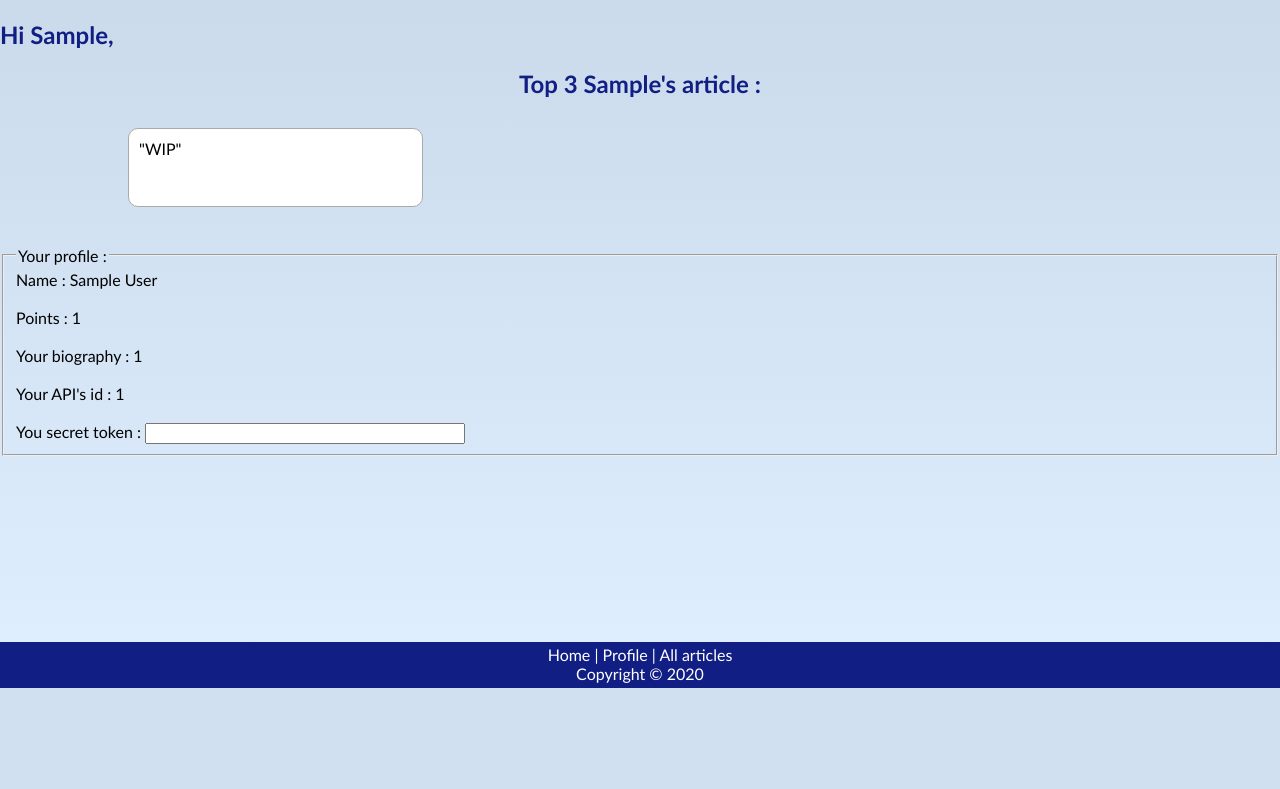
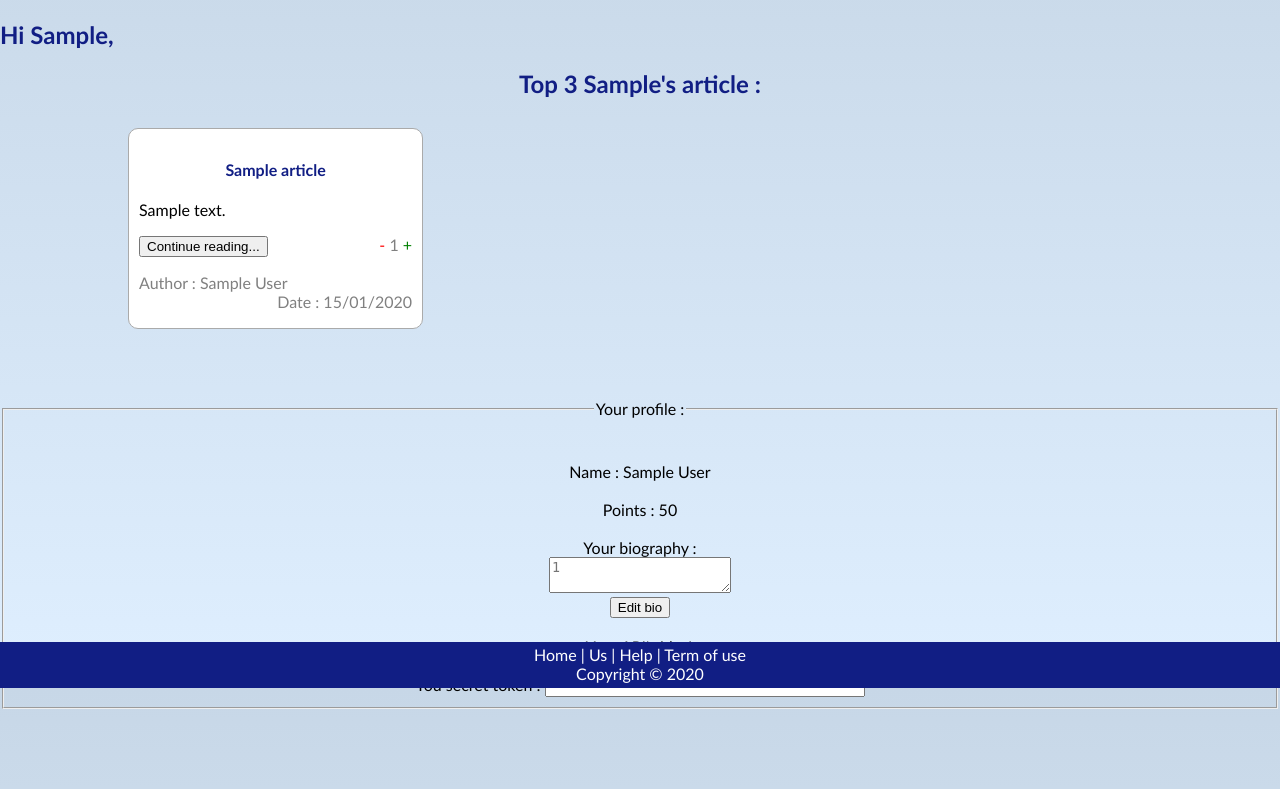
Before and after one commit to NinaKaveh/ecosphere-web-app, a PHP site: page /View/user/user_profile.php in a window 1280 px wide. Shown: the part 112-901 px from the top of the page. Before the commit the page ends 800 px from the top, so only its background shows below. Run offline with PHP 8.4, Linux system fonts and the light colour scheme; the visitor is signed in with stand-in values (Sample User, id 1); tables that the repository leaves empty hold one stand-in row (values such as "Sample post").

Commit message:
Update user_profile.php
Edition de la bioraphie possible / ajout des points

```diff
--- a/View/user/user_profile.php
+++ b/View/user/user_profile.php
@@ -19,29 +19,93 @@
         <h1>Hi <?php $all_name = explode(' ',$_SESSION['name']); $first_name = $all_name[0];echo $first_name;?>,</h1>
         <h2>Top 3 <?php echo $first_name;?>'s article :</h2>
         <div class="grid-article">
-            <section class="article_row">
-                "WIP"
-            </section>
+            <?php
+            try {
+                include("../../Model/connect.php");
+            } catch (Exception $e) {
+                die('Erreur : ' . $e->getMessage());
+            }
+
+            $data_top3 = $bdd->prepare("SELECT article.id,article.title,article.content,article.date,user.name,COUNT(DISTINCT like_article.id_user) AS like_number FROM like_article INNER JOIN article ON article.id = like_article.id_article INNER JOIN user ON user.id = like_article.id_user WHERE user.id LIKE :user_id GROUP BY like_article.id_article ORDER BY like_number DESC LIMIT 3");
+            $data_top3->bindParam(":user_id",$_SESSION['id']);
+            $data_top3->execute();
+            while ($article_top3 = $data_top3->fetch()) {
+                if(strlen($article_top3['content']) > 128) {$contentPreview_top3 = substr($article_top3['content'],0,128) . "...";}
+                else $contentPreview_top3 = $article_top3['content'];
+
+                $like_req_top3 = $bdd->prepare("SELECT * FROM like_article WHERE id_article LIKE :id_article");
+                $like_req_top3->bindParam(":id_article",$article_top3['id']);
+                $like_req_top3->execute();
+                $like_top3 = $like_req_top3->rowCount();
+
+                echo '<section id="top3" class="article_row">
+
+            <h4 style="text-align: center">' . $article_top3['title'] . '</h4>
+
+            <p class="preview_article">' . $contentPreview_top3 . '</p>
+
+            <p class="footer_article"><button type="button" onclick="openArticle(\'article-' . $article_top3['id'] . '\');">Continue reading...</button>
+            <span> <a class="dislike_article" href="like_article.php?article=' . $article_top3['id'] . '&like=-1">-</a> ' . $like_top3 . ' <a class="like_article" href="like_article.php?article=' . $article_top3['id'] . '&like=1">+</a> </span>
+            </p>
+
+            <p class="author_article">
+                Author : ' . $article_top3['name'] . '
+                <span>Date : ' . date("d/m/Y", strtotime($article_top3['date'])) . '</span>
+            </p>
+
+        </section>';
+                echo '<div class="article-popup" id="article-' . $article_top3['id'] . '">
+                    <h1>' . $article_top3['title'] . '</h1>
+                    <p>' . $article_top3['content'] . '</p>
+                    <p class="author_article">
+                        Author : ' . $article_top3['name'] . '
+                        <span>Date : ' . date("d/m/Y", strtotime($article_top3['date'])) . '</span>
+                    </p>
+                    <button type="button" class="btn cancel" onclick="closeArticle();">Close</button>
+            </div>';
+            }
+
+            ?>
         </div>
         <br><br><br>
     </section>
 
-    <section id="user_points">
+    <section style="text-align: center" id="user_points">
         <fieldset class="points">
-            <legend>Your profile :</legend>
+            <legend style="margin: 0 auto;">Your profile :</legend><br><br>
             <label>Name : <?php echo $_SESSION['name']; ?></label><br><br>
-            <label>Points : <?php echo $_SESSION['xp']; ?></label><br><br>
-            <label>Your biography : <?php echo $_SESSION['bio']?></label><br><br>
-                    <?php
-                        try {
-                            include("../../Model/connect.php");
-                        } catch (Exception $e) {
-                            die('Erreur : ' . $e->getMessage());
-                        }
-                        $token_req = $bdd->prepare("SELECT password FROM user WHERE id LIKE :id");
-                        $token_req->bindParam(":id",$_SESSION['id']);
-                        $token_req->execute();
-                    ?>
+            <label>Points : <?php
+                try {
+                    include("../../Model/connect.php");
+                } catch (Exception $e) {
+                    die('Erreur : ' . $e->getMessage());
+                }
+                $xp = 0;
+
+                $like_req = $bdd->prepare("SELECT COUNT(like_article.id_user) FROM like_article INNER JOIN article ON like_article.id_article = article.id WHERE article.id_user LIKE :id_user");
+                $like_req->bindParam(":id_user",$_SESSION['id']);
+                $like_req->execute();
+                $nb_like = $like_req->fetchColumn();
+
+                $article_req = $bdd->prepare("SELECT COUNT(*) FROM article WHERE article.id_user LIKE :id_user");
+                $article_req->bindParam(":id_user",$_SESSION['id']);
+                $article_req->execute();
+                $nb_article = $article_req->fetchColumn();
+
+                $xp = $nb_like*10 + $nb_article*40;
+
+                $token_req = $bdd->prepare("SELECT password FROM user WHERE id LIKE :id");
+                $token_req->bindParam(":id",$_SESSION['id']);
+                $token_req->execute();
+
+                echo $xp; ?></label><br><br>
+            <label>Your biography : </label>
+            <form method="POST" action="edit_bio.php" id="update_bio">
+                <textarea form="update_bio" id="bio" type="text" placeholder="<?php if (!empty($_SESSION['bio'])) { echo $_SESSION['bio'];} else { echo "Enter the content of your biography";} ?>" name="bio" required
+                          value="<?php if (!empty($_SESSION['bio'])) echo $_SESSION['bio'];?>"></textarea>
+                <br>
+                <button type="submit" name="update_bio" class="btn" >Edit bio</button>
+            </form><br>
             <label>Your API's id : <?php echo $_SESSION['id'] ?></label><br><br>
             <label>You secret token :</label> <input readonly style="width: 25%;color: white;" class="secret_token" value="<?php echo substr($token_req->fetchColumn(0),11,60)?>">
         </fieldset>
@@ -49,8 +113,16 @@
 </main>
 
 <footer>
-    <div id="userFooter">
-        <script>addUserFooter();</script>
+    <div id="footer">
+        <div id="banner">
+            <nav class="footerNav">
+                <a href="../index.php">Home |</a>
+                <a href="../View/about.php">Us |</a>
+                <a href="../View/help.php">Help |</a>
+                <a href="../View/term_of_use.php">Term of use</a>
+            </nav>
+            <span class="footerNav">Copyright &copy; 2020</span>
+        </div>
     </div>
 </footer>
 </body>
```
